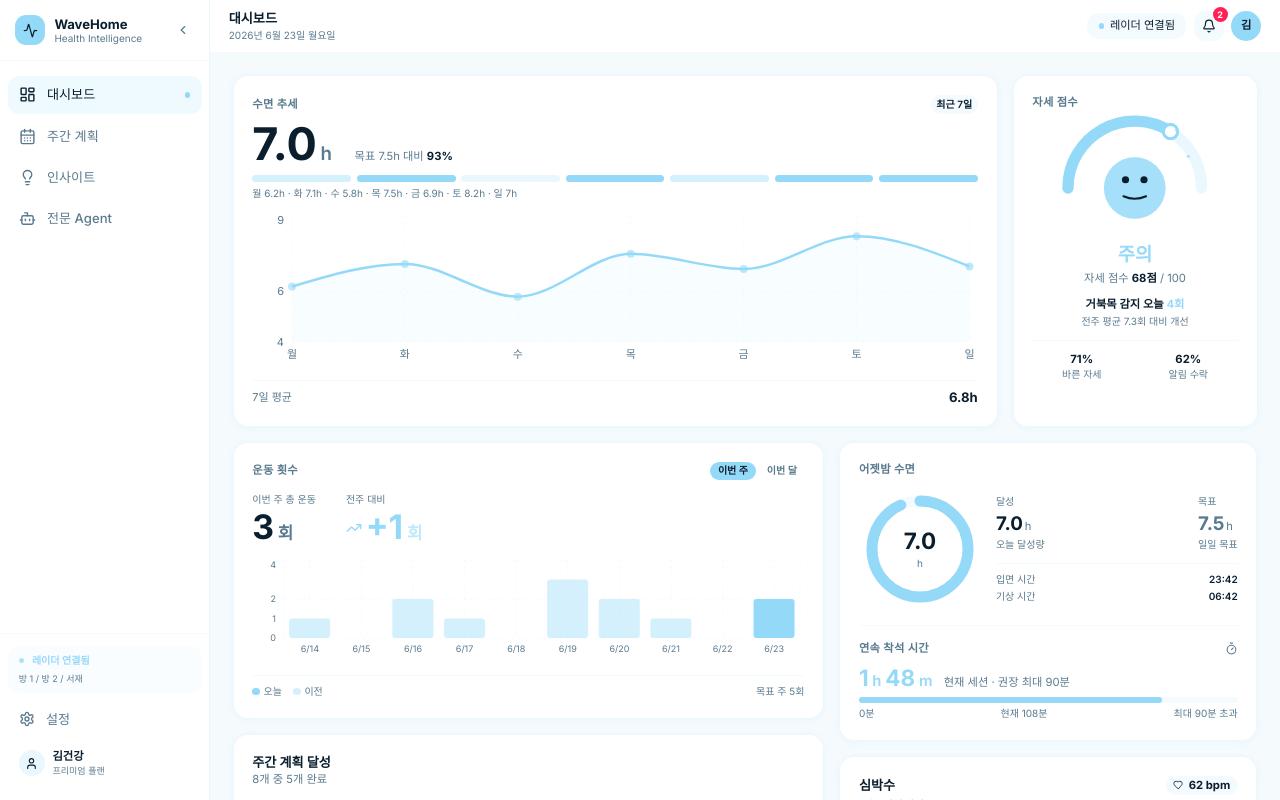
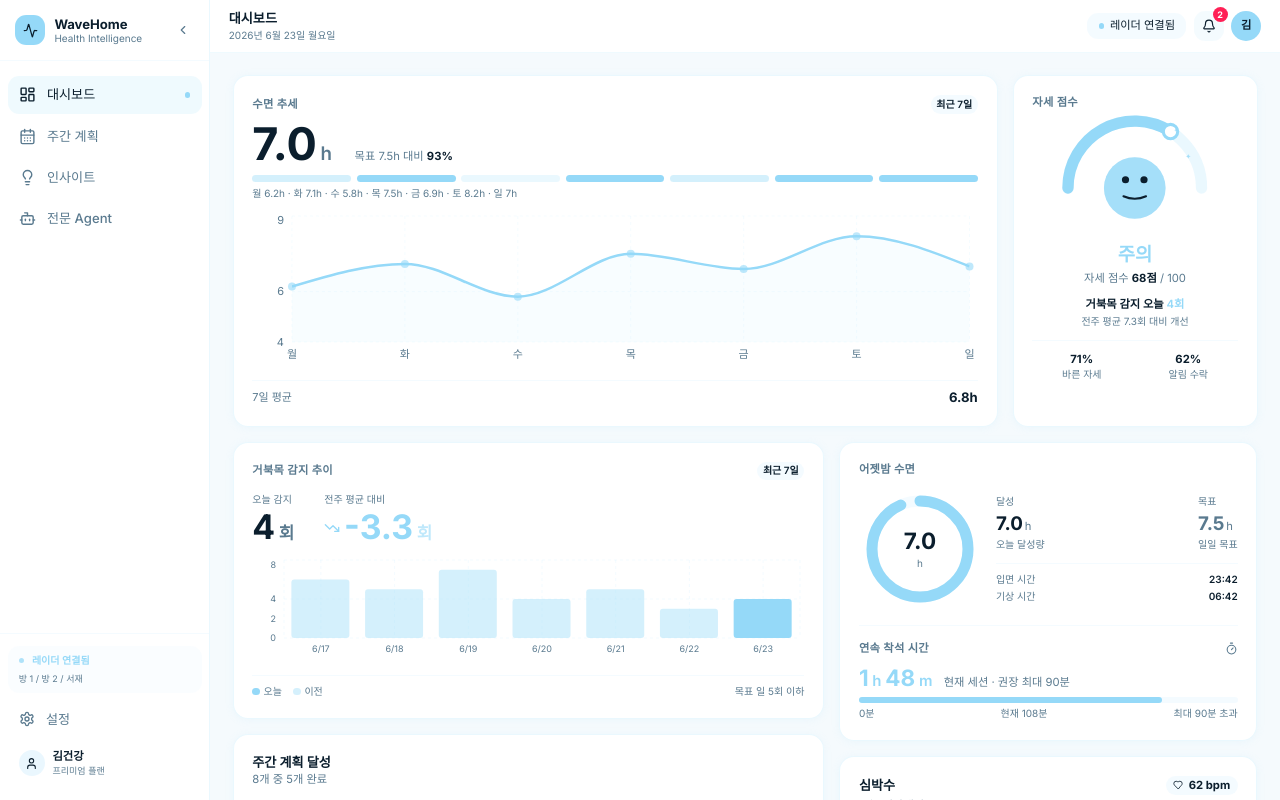
Before and after one commit to sogang-radai/wave-home-front, a React (Vite) app: page / in a window 1280 px wide. Built offline with nearby package versions, Linux system fonts and the light colour scheme.

Commit message:
chore: removed unnecessary pages

```diff
--- a/src/app/App.tsx
+++ b/src/app/App.tsx
@@ -3,11 +3,11 @@ import {
   LayoutDashboard, CalendarDays, Lightbulb, Bot,
   Moon, Heart, Dumbbell, Timer, AlertTriangle,
   Plus, CheckCircle2, Circle, Clock, BrainCircuit,
-  Activity, Music, Bell, Settings, User, TrendingUp,
+  Activity, Music, Bell, Settings, User,
   TrendingDown, ExternalLink, X, Check,
   AlarmClock, Smartphone, Sun, Thermometer, Flame,
   StretchHorizontal, ArrowRight, Play, Pause, SkipForward,
-  Volume2, Wind, Coffee, Lamp, Radio, ChevronLeft,
+  Volume2, Wind, Lamp, Radio, ChevronLeft,
   ChevronRight, Eye, Bed, Zap, Wifi,
   SkipBack, Repeat, Shuffle, Maximize2, Radio as RadarIcon,
   MapPin, Sliders, PlusCircle, Trash2, CheckCheck,
@@ -43,13 +43,13 @@ const W = {
 
 /* ─── Mock Data ─── */
 const sleepData=[{day:"월",h:6.2},{day:"화",h:7.1},{day:"수",h:5.8},{day:"목",h:7.5},{day:"금",h:6.9},{day:"토",h:8.2},{day:"일",h:7.0}];
-const exerciseData=[{d:"6/14",v:1},{d:"6/15",v:0},{d:"6/16",v:2},{d:"6/17",v:1},{d:"6/18",v:0},{d:"6/19",v:3},{d:"6/20",v:2},{d:"6/21",v:1},{d:"6/22",v:0},{d:"6/23",v:2}];
+const postureAlertData=[{d:"6/17",v:6},{d:"6/18",v:5},{d:"6/19",v:7},{d:"6/20",v:4},{d:"6/21",v:5},{d:"6/22",v:3},{d:"6/23",v:4}];
 const hrData=[{t:"00",bpm:58},{t:"03",bpm:54},{t:"06",bpm:62},{t:"09",bpm:71},{t:"12",bpm:78},{t:"15",bpm:82},{t:"18",bpm:75},{t:"21",bpm:66}];
 const initTasks=[
   {id:1,title:"오전 30분 조깅",day:"월",done:true,cat:"운동"},
   {id:2,title:"자정 전 취침",day:"월",done:true,cat:"수면"},
   {id:3,title:"저녁 스트레칭 10분",day:"화",done:false,cat:"운동"},
-  {id:4,title:"카페인 오후 2시 이후 금지",day:"화",done:true,cat:"식습관"},
+  {id:4,title:"저녁 야식 줄이기",day:"화",done:true,cat:"식습관"},
   {id:5,title:"점심 산책 20분",day:"수",done:false,cat:"운동"},
   {id:6,title:"수분 섭취 2L",day:"수",done:false,cat:"식습관"},
   {id:7,title:"명상 5분",day:"목",done:false,cat:"멘탈"},
@@ -508,7 +508,6 @@ function NotificationsPanel({onClose}:{onClose:()=>void}) {
 
 /* ═══ DASHBOARD ═══ */
 function Dashboard() {
-  const [exPeriod, setExPeriod] = useState<"week"|"month">("week");
 
   // SVG donut helper
   const Donut = ({pct, r=38, sw=8, color=W.full, bg=W[10], children}:{pct:number;r?:number;sw?:number;color?:string;bg?:string;children?:React.ReactNode}) => {
@@ -663,47 +662,39 @@ function Dashboard() {
       {/* ── ROW 2: 운동횟수+주간계획(좌) + 어젯밤수면+심박수(우) ── */}
       <div className="grid grid-cols-12 gap-4">
 
-        {/* LEFT column — 운동 횟수 위 / 주간 계획 달성 아래 */}
+        {/* LEFT column — 거북목 감지 추이 위 / 주간 계획 달성 아래 */}
         <div className="col-span-12 md:col-span-7 flex flex-col gap-4">
 
-          {/* 운동 횟수 (주간 계획 달성 위) */}
+          {/* 거북목 감지 추이 (주간 계획 달성 위) */}
           <Card className="flex flex-col">
             <div className="flex items-center justify-between mb-3">
-              <p className="text-xs font-semibold uppercase tracking-wide" style={{color:W.sub}}>운동 횟수</p>
-              <div className="flex gap-1">
-                {(["week","month"] as const).map(p=>(
-                  <button key={p} onClick={()=>setExPeriod(p)}
-                    className="text-[10px] font-semibold px-2 py-0.5 rounded-full transition-all"
-                    style={{background:exPeriod===p?W.full:"transparent",color:exPeriod===p?W.ink:W.sub}}>
-                    {p==="week"?"이번 주":"이번 달"}
-                  </button>
-                ))}
-              </div>
+              <p className="text-xs font-semibold uppercase tracking-wide" style={{color:W.sub}}>거북목 감지 추이</p>
+              <span className="text-[10px] font-semibold px-1.5 py-0.5 rounded-full" style={{background:W[10],color:W.ink}}>최근 7일</span>
             </div>
             <div className="flex items-start gap-8 mb-3">
               <div>
-                <p className="text-[10px] mb-0.5" style={{color:W.sub}}>{exPeriod==="week"?"이번 주":"이번 달"} 총 운동</p>
+                <p className="text-[10px] mb-0.5" style={{color:W.sub}}>오늘 감지</p>
                 <div className="flex items-baseline gap-1">
-                  <span className="text-4xl font-bold" style={{color:W.ink}}>{exPeriod==="week"?3:14}</span>
+                  <span className="text-4xl font-bold" style={{color:W.ink}}>4</span>
                   <span className="text-lg font-semibold" style={{color:W.sub}}>회</span>
                 </div>
               </div>
               <div>
-                <p className="text-[10px] mb-0.5" style={{color:W.sub}}>전{exPeriod==="week"?"주":"월"} 대비</p>
+                <p className="text-[10px] mb-0.5" style={{color:W.sub}}>전주 평균 대비</p>
                 <div className="flex items-baseline gap-1">
-                  <TrendingUp size={16} className="self-center" style={{color:W.full}}/>
-                  <span className="text-4xl font-bold" style={{color:W.full}}>+{exPeriod==="week"?1:3}</span>
+                  <TrendingDown size={16} className="self-center" style={{color:W.full}}/>
+                  <span className="text-4xl font-bold" style={{color:W.full}}>-3.3</span>
                   <span className="text-lg font-semibold" style={{color:W[60]}}>회</span>
                 </div>
               </div>
             </div>
             <ResponsiveContainer width="100%" height={110}>
-              <BarChart id="db-exercise" data={exerciseData} margin={{top:2,right:4,bottom:0,left:-28}}>
+              <BarChart id="db-posture-alert" data={postureAlertData} margin={{top:2,right:4,bottom:0,left:-28}}>
                 <CartesianGrid strokeDasharray="3 3" stroke={W[10]}/>
                 <XAxis dataKey="d" tick={{fontSize:9,fill:W.sub}} axisLine={false} tickLine={false}/>
                 <YAxis tick={{fontSize:9,fill:W.sub}} axisLine={false} tickLine={false} allowDecimals={false}/>
-                <Tooltip contentStyle={{fontSize:11,borderRadius:8,border:`1px solid ${W[20]}`}} formatter={(v:any)=>[`${v}회`,"운동"]}/>
-                <Bar dataKey="v" radius={[3,3,0,0]} shape={(props:any)=>{const{x,y,width,height,index}=props;if(height<=0)return<g/>;return<rect x={x} y={y} width={width} height={height} rx={3} fill={index===9?W.full:W[40]}/>;}}/>
+                <Tooltip contentStyle={{fontSize:11,borderRadius:8,border:`1px solid ${W[20]}`}} formatter={(v:any)=>[`${v}회`,"거북목 감지"]}/>
+                <Bar dataKey="v" radius={[3,3,0,0]} shape={(props:any)=>{const{x,y,width,height,index}=props;if(height<=0)return<g/>;return<rect x={x} y={y} width={width} height={height} rx={3} fill={index===6?W.full:W[40]}/>;}}/>
               </BarChart>
             </ResponsiveContainer>
             <div className="flex items-center justify-between pt-2 border-t mt-2" style={{borderColor:W[10]}}>
@@ -711,11 +702,11 @@ function Dashboard() {
                 <div className="flex items-center gap-1"><div className="w-2 h-2 rounded-full" style={{background:W.full}}/><span className="text-[10px]" style={{color:W.sub}}>오늘</span></div>
                 <div className="flex items-center gap-1"><div className="w-2 h-2 rounded-full" style={{background:W[40]}}/><span className="text-[10px]" style={{color:W.sub}}>이전</span></div>
               </div>
-              <span className="text-[10px]" style={{color:W.sub}}>목표 주 5회</span>
+              <span className="text-[10px]" style={{color:W.sub}}>목표 일 5회 이하</span>
             </div>
           </Card>
 
-          {/* 주간 계획 달성 (운동 횟수 아래) */}
+          {/* 주간 계획 달성 (거북목 감지 추이 아래) */}
           <Card>
             <SHead title="주간 계획 달성" sub="8개 중 5개 완료"/>
             <div className="flex gap-5 items-center mb-4">
@@ -990,22 +981,24 @@ function WeeklyPlan() {
 
 /* ═══ INSIGHTS ═══ */
 const reports=[
-  {agent:"수면 Agent",icon:Moon,summary:"지난 7일 평균 수면 6시간 56분. 목표 대비 4분 부족합니다.",items:["평일 기상 편차: 최대 48분","주말 기상 08:42 — 평일 대비 1시간 32분 늦음","야간 스마트폰 감지: 주 4회 평균 22분","에어컨 자동 조절로 수면 중 25°C 유지"],action:"취침 시간 23:30 고정 알람 설정",features:[{icon:Thermometer,title:"에어컨 자동 조절",on:true},{icon:Lamp,title:"입면 조명 조절",on:true},{icon:AlarmClock,title:"단계별 기상 알람",on:true},{icon:Smartphone,title:"야간 도파민 차단",on:true},{icon:Coffee,title:"카페인 관리",on:false}]},
+  {agent:"수면 Agent",icon:Moon,summary:"지난 7일 평균 수면 6시간 56분. 목표 대비 4분 부족합니다.",items:["평일 기상 편차: 최대 48분","주말 기상 08:42 — 평일 대비 1시간 32분 늦음","야간 스마트폰 감지: 주 4회 평균 22분","에어컨 자동 조절로 수면 중 25°C 유지"],action:"취침 시간 23:30 고정 알람 설정",features:[{icon:Thermometer,title:"에어컨 자동 조절",on:true},{icon:Lamp,title:"입면 조명 조절",on:true},{icon:AlarmClock,title:"단계별 기상 알람",on:true},{icon:Smartphone,title:"야간 도파민 차단",on:true},{icon:AlertTriangle,title:"수면 부채 알림",on:true}]},
   {agent:"자세 교정 Agent",icon:StretchHorizontal,summary:"오늘 책상 체류 평소보다 2시간 길었습니다. 자세 교정 알림 9회 발송.",items:["연속 착석 최장: 3시간 12분","거북목 패턴: 일 평균 7.3회","기지개 수락률: 62%","바른 자세 유지: 71% (전주 +8%)"],action:"매 45분마다 기지개 알림 유지",features:[{icon:AlertTriangle,title:"자세 무너짐 알림",on:true},{icon:StretchHorizontal,title:"기지개 권고",on:true},{icon:Timer,title:"연속 착석 경고",on:true}]},
   {agent:"피트니스 Agent",icon:Dumbbell,summary:"이번 주 운동 3회 완료. 개인화 목표 대비 75% 달성.",items:["총 운동 시간: 95분","권장 강도 대비: 82%","최적 시간대: 오전 7~8시 또는 오후 6~7시","운동 중 에어컨 3회 작동, 평균 22°C 유지"],action:"내일 오전 7시 조깅 30분 예약",features:[{icon:Thermometer,title:"운동 중 에어컨 제어",on:true},{icon:Music,title:"운동 음악 재생",on:true},{icon:Timer,title:"맞춤 운동 타이머",on:true}]},
 ];
 
 function Insights() {
+  // 피트니스 Agent 리포트는 README 범위(자세/수면 케어)에 포함되지 않아 숨김 — reports 데이터 자체는 유지
+  const visibleReports = reports.filter(rep => rep.agent !== "피트니스 Agent");
   const [reportIdx, setReportIdx] = useState(0);
-  const r = reports[reportIdx];
-  const prev = () => setReportIdx(i => (i - 1 + reports.length) % reports.length);
-  const next = () => setReportIdx(i => (i + 1) % reports.length);
+  const r = visibleReports[reportIdx];
+  const prev = () => setReportIdx(i => (i - 1 + visibleReports.length) % visibleReports.length);
+  const next = () => setReportIdx(i => (i + 1) % visibleReports.length);
 
   return (
     <div className="flex flex-col gap-5">
-      {/* 점수 카드 3개 */}
-      <div className="grid grid-cols-1 sm:grid-cols-3 gap-3">
-        {[{l:"수면 점수",v:82,desc:"전주 대비 +6점",icon:Moon,idx:0},{l:"활동 점수",v:71,desc:"운동 3회 완료",icon:Dumbbell,idx:2},{l:"자세 점수",v:68,desc:"교정 알림 수락 62%",icon:StretchHorizontal,idx:1}].map(s=>(
+      {/* 점수 카드 2개 */}
+      <div className="grid grid-cols-1 sm:grid-cols-2 gap-3">
+        {[{l:"수면 점수",v:82,desc:"전주 대비 +6점",icon:Moon,idx:0},{l:"자세 점수",v:68,desc:"교정 알림 수락 62%",icon:StretchHorizontal,idx:1}].map(s=>(
           <button key={s.l} onClick={()=>setReportIdx(s.idx)}
             className="text-left transition-all hover:opacity-90"
             style={{borderRadius:"1rem",outline:reportIdx===s.idx?`2px solid ${W.full}`:"none"}}>
@@ -1044,7 +1037,7 @@ function Insights() {
 
           {/* Agent 탭 인디케이터 */}
           <div className="flex items-center gap-3">
-            {reports.map((rep, i) => (
+            {visibleReports.map((rep, i) => (
               <button key={i} onClick={() => setReportIdx(i)}
                 className="flex items-center gap-2 px-3 py-1.5 rounded-xl text-sm font-semibold transition-all"
                 style={{background: i === reportIdx ? W.full : W[10], color: W.ink}}>
@@ -1114,7 +1107,7 @@ function Insights() {
 
         {/* 페이지 인디케이터 점 */}
         <div className="flex justify-center gap-2 mt-5">
-          {reports.map((_,i)=>(
+          {visibleReports.map((_,i)=>(
             <button key={i} onClick={()=>setReportIdx(i)}
               className="rounded-full transition-all"
               style={{width: i===reportIdx?20:8, height:8,
@@ -1161,13 +1154,14 @@ function SleepAgent({onPlayMusic}:{onPlayMusic:(t:string,a:string)=>void}) {
   const [s3,setS3]=useState(true);
   const [bedtime,setBedtime]=useState("23:30");
   const [wakeTime,setWakeTime]=useState("07:00");
-  const [caffeineOn,setCaffeineOn]=useState(true);
-  const [caffeineCut,setCaffeineCut]=useState("14:00");
-  const [caffLog,setCaffLog]=useState([80,120]);
+  const [debtAlertOn,setDebtAlertOn]=useState(true);
   const [dopamine,setDopamine]=useState(true);
   const [dopSens,setDopSens]=useState(70);
   const [musicOn,setMusicOn]=useState(false);
-  const total=caffLog.reduce((a,b)=>a+b,0);
+  const sleepGoal=7.5;
+  const weeklyDebt=sleepData.reduce((sum,d)=>sum+Math.max(0,sleepGoal-d.h),0);
+  const debtH=Math.floor(weeklyDebt);
+  const debtM=Math.round((weeklyDebt-debtH)*60);
 
   const handleMusicToggle=()=>{
     const next=!musicOn;
@@ -1220,14 +1214,26 @@ function SleepAgent({onPlayMusic}:{onPlayMusic:(t:string,a:string)=>void}) {
         ))}
       </Card>
       <Card>
-        <SHead title="카페인 관리" icon={Coffee} sub={`오늘 섭취: ${total}mg / 제한 200mg`}/>
-        <SRow icon={Bell} title="카페인 알림" desc={`${caffeineCut} 이후 섭취 억제`}><Toggle on={caffeineOn} onChange={setCaffeineOn}/></SRow>
-        {caffeineOn&&<><div className="mt-3 mb-3"><input type="time" value={caffeineCut} onChange={e=>setCaffeineCut(e.target.value)} className="w-full rounded-xl px-3 py-2 text-sm outline-none" style={{border:`1.5px solid ${W[20]}`,background:W[5],color:W.ink}}/></div>
-          <div className="h-2 rounded-full mb-3" style={{background:W[10]}}><div className="h-2 rounded-full transition-all" style={{width:`${Math.min(100,(total/200)*100)}%`,background:total>180?W[60]:W.full}}/></div>
-          <div className="flex gap-2">
-            {[80,40,120].map((mg,i)=><div key={i} className="flex-1 rounded-xl p-2 text-center" style={{background:W[5]}}><p className="text-xs font-bold" style={{color:W.ink}}>{mg}mg</p><p className="text-[10px]" style={{color:W.sub}}>{["아메리카노","녹차","에너지드링크"][i]}</p></div>)}
-            <button onClick={()=>setCaffLog(p=>[...p,80])} className="flex-1 rounded-xl p-2 text-center border-2 border-dashed hover:opacity-70 transition-opacity" style={{borderColor:W[30]}}><Plus size={14} className="mx-auto" style={{color:W.ink}}/><p className="text-[10px]" style={{color:W.sub}}>추가</p></button>
-          </div></>}
+        <SHead title="수면 부채 관리" icon={AlertTriangle} sub={`이번 주 누적 부채 ${debtH}시간 ${debtM}분`}/>
+        <SRow icon={Bell} title="수면 부채 경고" desc="부채가 쌓이면 익일 컨디션 저하를 미리 알림"><Toggle on={debtAlertOn} onChange={setDebtAlertOn}/></SRow>
+        {debtAlertOn&&<div className="mt-3 space-y-3">
+          <div>
+            <div className="flex justify-between text-xs mb-2"><span style={{color:W.sub}}>목표(7.5h) 대비 누적 부채</span><span className="font-bold" style={{color:W.ink}}>{debtH}시간 {debtM}분</span></div>
+            <div className="h-2 rounded-full" style={{background:W[10]}}><div className="h-2 rounded-full transition-all" style={{width:`${Math.min(100,(weeklyDebt/10)*100)}%`,background:weeklyDebt>6?W[60]:W.full}}/></div>
+          </div>
+          <div className="grid grid-cols-7 gap-1">
+            {sleepData.map(d=>{const deficit=Math.max(0,sleepGoal-d.h);return(
+              <div key={d.day} className="rounded-lg p-1.5 text-center" style={{background:deficit>0?W[10]:W[5]}}>
+                <p className="text-[9px]" style={{color:W.sub}}>{d.day}</p>
+                <p className="text-[10px] font-bold" style={{color:deficit>0?W.ink:W.sub}}>{deficit>0?`-${deficit.toFixed(1)}h`:"✓"}</p>
+              </div>
+            );})}
+          </div>
+          <div className="rounded-xl p-3 flex items-center gap-3" style={{background:W[5],border:`1px solid ${W[15]}`}}>
+            <AlertTriangle size={14} style={{color:W.ink}}/>
+            <p className="text-xs" style={{color:W.ink}}>누적 부채가 {debtH}시간을 넘었어요 — 오늘은 30분 더 일찍 잠들어보세요.</p>
+          </div>
+        </div>}
       </Card>
       <Card>
         <SHead title="야간 도파민 패턴 차단" icon={Smartphone} sub="레이더로 스마트폰 사용 감지"/>
@@ -1416,7 +1422,8 @@ function FitnessAgent({onPlayMusic,onOpenTimer}:{onPlayMusic:(t:string,a:string)
 /* ═══ EXPERT AGENTS PAGE ═══ */
 function ExpertAgents({onPlayMusic,onOpenTimer}:{onPlayMusic:(t:string,a:string)=>void;onOpenTimer:(o:TimerOverlay)=>void}) {
   const [tab,setTab]=useState<AgentTab>("sleep");
-  const tabs:[AgentTab,string,any][]=[["sleep","수면 Agent",Moon],["posture","자세 교정 Agent",StretchHorizontal],["fitness","피트니스 Agent",Dumbbell]];
+  // 피트니스 Agent는 README 범위(자세/수면 케어)에 포함되지 않아 탭에서 숨김 — FitnessAgent 컴포넌트 자체는 유지
+  const tabs:[AgentTab,string,any][]=[["sleep","수면 Agent",Moon],["posture","자세 교정 Agent",StretchHorizontal]];
   return (
     <div className="flex flex-col gap-5">
       <h1 className="text-2xl font-bold" style={{color:W.ink}}>전문 Agent</h1>
```
